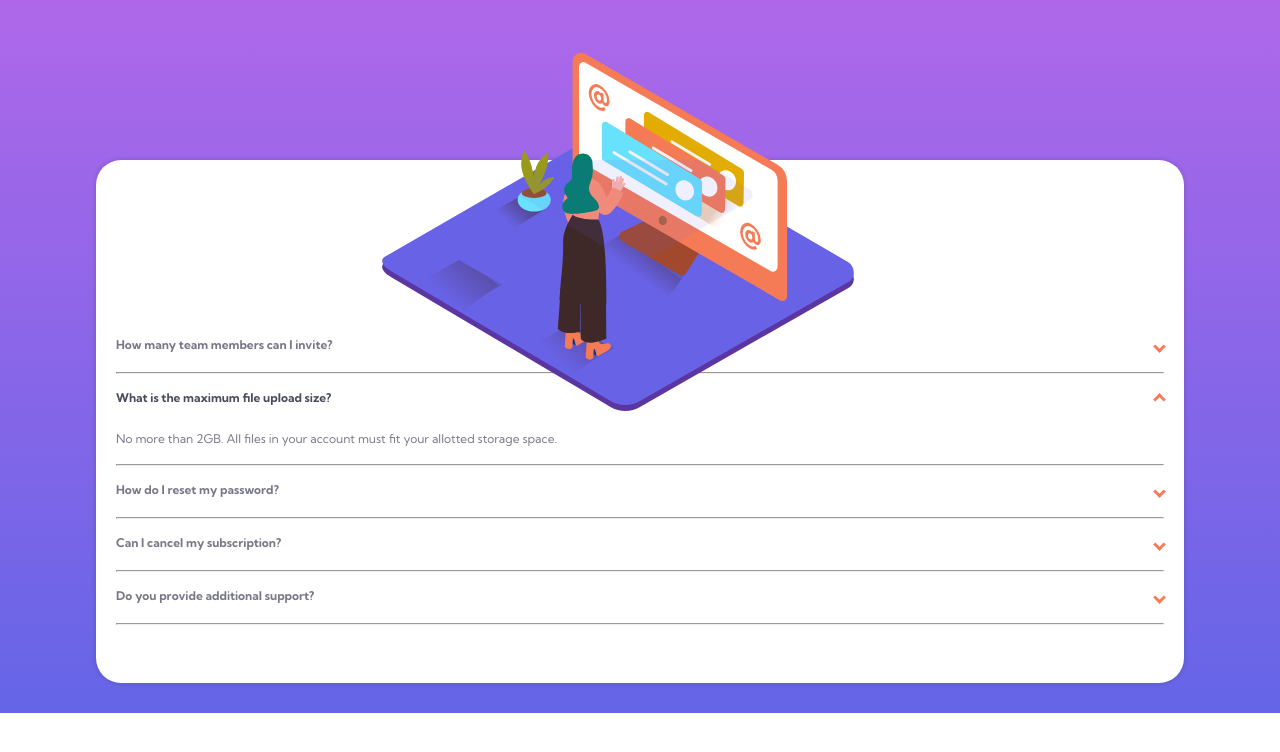
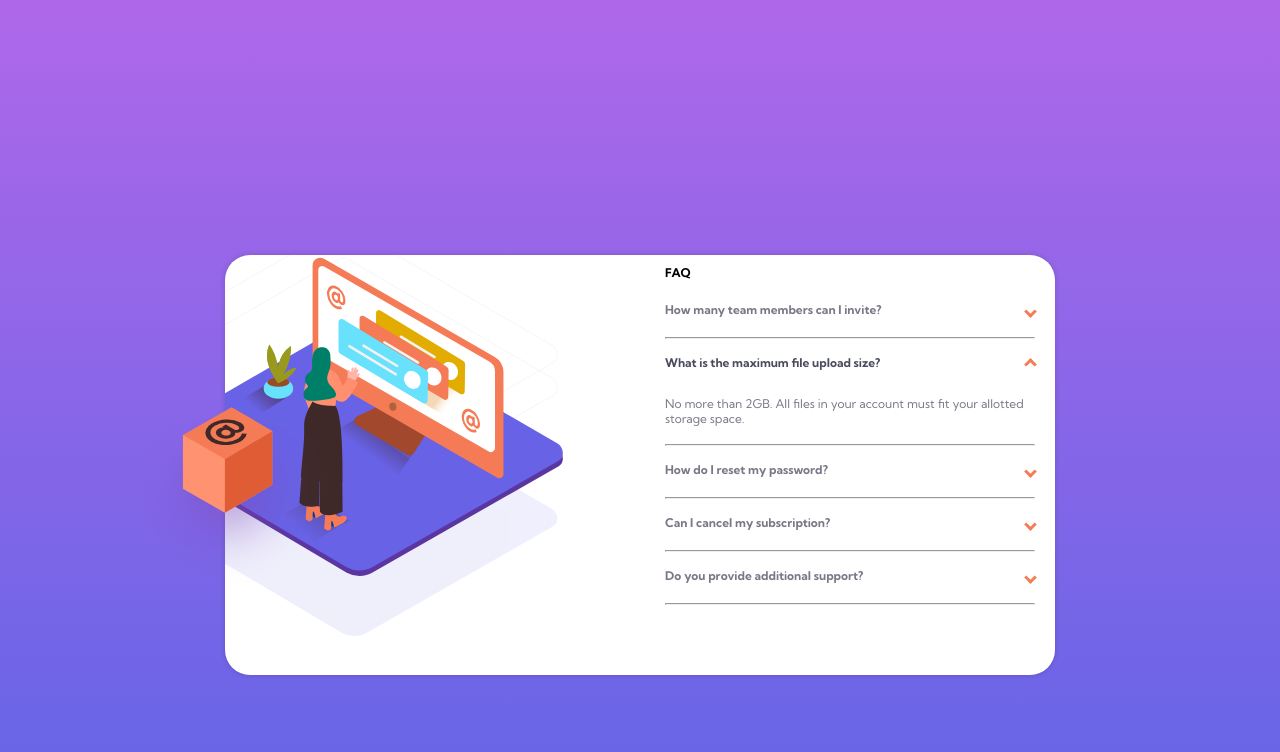
Before and after one commit to royeradames/faq-accordion-card-main, a React (Create React App) app: page / in a window 1280 px wide. Shown: the top 752 px of the page. Built offline with nearby package versions, Linux system fonts and the light colour scheme.

Commit message:
📦challange completed

```diff
--- a/src/App.tsx
+++ b/src/App.tsx
@@ -5,7 +5,7 @@ import mobileWomenOnline from "./images/illustration-woman-online-mobile.svg";
 import mobilePattern from "./images/bg-pattern-mobile.svg";
 import desktopWomenOnline from "./images/illustration-woman-online-desktop.svg";
 import desktopPattern from "./images/bg-pattern-desktop.svg";
-
+import box from "./images/illustration-box-desktop.svg";
 function App() {
   // interface faqDataArrayTypes{
   //   [index:number]: {
@@ -111,6 +111,8 @@ function App() {
     <div className={faq.background}>
       <section className={faq.faq}>
         <div className={`${faq.faq__illustration}  ${faq.illustration}`}>
+          <img src={box} alt="box" className={faq.illustration__box} />
+          <section className={faq.illustration_container}>
             <picture className={faq.illustration__women}>
               <source media="(min-width: 800px)" srcSet={desktopWomenOnline} />
               <img
@@ -118,14 +120,17 @@ function App() {
                 alt="illustration of a woman using the computer"
               />
             </picture>
-          <img
-            className={faq.illustration__pattern}
-            src={mobilePattern}
-            alt="pattern"
-          />
+
+            <picture className={faq.illustration__pattern}>
+              <source media="(min-width: 800px)" srcSet={desktopPattern} />
+              <img src={mobilePattern} alt="blue carpet" />
+            </picture>
+          </section>
         </div>
+        <div className={faq.faq_container}>
           <h1 className={faq.faq__title}>FAQ</h1>
           {renderFaq(hiddeContent)}
+        </div>
       </section>
 
       {/* <div style={{
--- a/src/faq.module.scss
+++ b/src/faq.module.scss
@@ -17,7 +17,7 @@ $divider: hsl(240, 5%, 91%);
 // styles
 .background{
     width: 100vw;
-    height: 100%;
+    height: 100vh;
     background-image: linear-gradient( $gradient-violet, $gradient-blue );
     display: flex;
     justify-content: center;
@@ -26,13 +26,13 @@ $divider: hsl(240, 5%, 91%);
 .faq {
     font-family: "Kumbh Sans";
     background-color: white;
-    width: 85%;
+    width: 95%;
     border-radius: 2.5rem;
     box-shadow: 0 0 .5rem rgba(26, 25, 25, 0.205);
     margin: 16rem 0 3rem ;
     font-size: 1.2rem;
-    min-width: 37.5rem;
-
+    min-width: 31.6rem;
+    max-width: 32rem;
     &__list{
         list-style-type: none;
         padding: 0 2rem 4rem 2rem;
@@ -47,6 +47,7 @@ $divider: hsl(240, 5%, 91%);
     &__question{
         cursor: pointer;
         color: $text-grey-blue;
+
         &_selected{
             color: $text-dark-grey-blue;
         }
@@ -57,6 +58,7 @@ $divider: hsl(240, 5%, 91%);
 
     &__answer{
         color: $text-grey-blue;
+        transition: display 2s;
 
     }
     &__answer_hidden{
@@ -91,14 +93,80 @@ $divider: hsl(240, 5%, 91%);
     display: flex;
     justify-content: center;
     height: 13rem;
+
+    &_container{
+        display: flex;
+        justify-content: center;
+        height: 13rem;;
+    }
     &__women{
         position: relative;
         top: -10.8rem;
-        left: -2.2rem;
+        left: 5rem;
+        min-width: 100%;
+        width: 26.6rem;
 
     }
     &__pattern{
+        position: relative;
+        transform: translate(-.72rem, 0);
+        top: 0rem;
+        left: -18rem;
+        min-width: 100%;
+
+    }
+
+    &__box{
+            visibility: hidden;
+        }
+}
+
+// desktop
+@media(min-width: 800px){
+    .faq{
+        display: flex;
+        justify-content: space-around;
+        max-width: 83rem;
+
+        &__title{
+            text-align: left;
+            padding: 0 2rem;
+        }
+        &_container{
+            width: 100%;
+            max-width: 41rem;
+
+        }
+    }
+    .illustration{
+        width: 100%;
+        height: 42rem;
+        position: relative;
+        &_container{
+            position: relative;
+            width: inherit;
+            height: inherit;
+            overflow: hidden;
+
+        }
+        &__women{
         position: absolute;
-        transform: translate(-.72rem, 0);
+        top: 0.2rem;
+        left: -8.2rem;
+        z-index: 2;
+        }
+        &__box{
+            visibility: visible;
+            position: absolute;
+            top: 15rem;
+            left: -9.3rem;
+            z-index: 3;
+        }
+        &__pattern{
+            top: -3rem;
+            left: -8rem;
+            z-index: 1;
+
+        }
     }
 }
--- a/src/index.css
+++ b/src/index.css
@@ -20,3 +20,7 @@ code {
   font-family: source-code-pro, Menlo, Monaco, Consolas, 'Courier New',
     monospace;
 }
+
+img{
+  max-width: 100%;
+}
```
Lines whose indentation alone changed are shown as unchanged.
